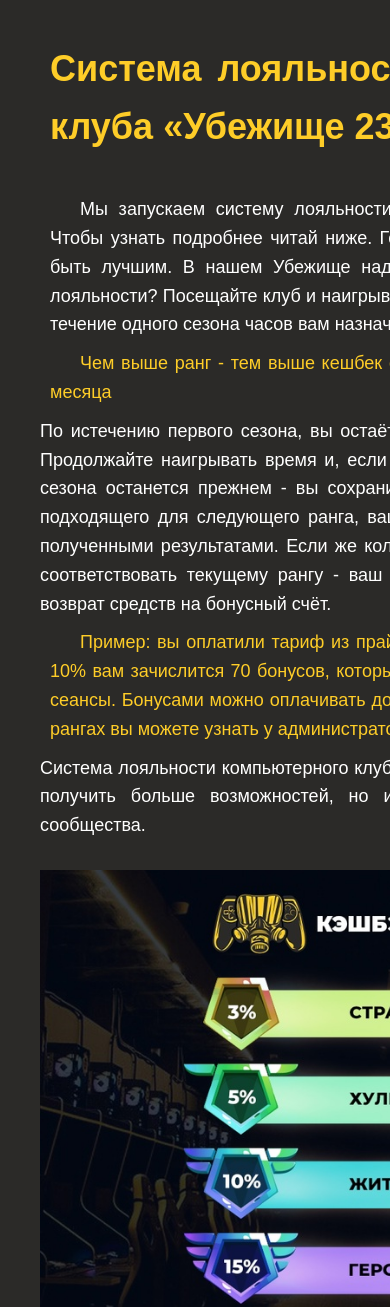
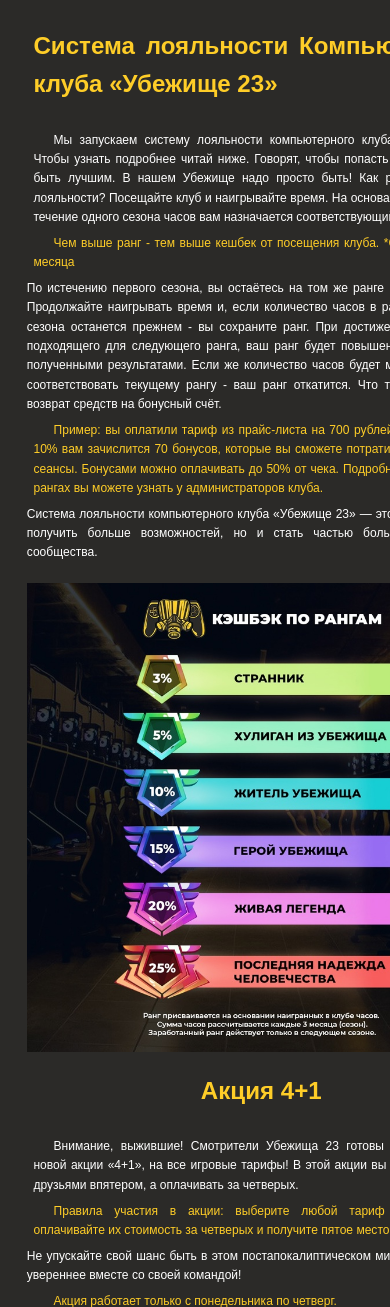
Before and after one commit to Vsevalatic/ubezhishe23, a PHP site: page /index1.html in a window 390 px wide; the page is wider, and only the part inside the window is pictured. Shown: the top 1307 px of that part. Run offline with PHP 8.4, Linux system fonts and the light colour scheme.

Commit message:
Add files via upload

```diff
--- a/style1.css
+++ b/style1.css
@@ -42,3 +42,23 @@ html{
 .sale{
     width: 700px;
 }
+
+html {
+    zoom: 1; /* Обычный размер */
+}
+
+@media (max-width: 1600px) {
+    html { zoom: 0.9; }
+}
+
+@media (max-width: 1200px) {
+    html { zoom: 0.8; }
+}
+
+@media (max-width: 100px) {
+    html { zoom: 0.7; }
+}
+
+@media (max-width: 800px) {
+    html { zoom: 0.67; }
+}
```
Also changed, not shown: fon.png.
